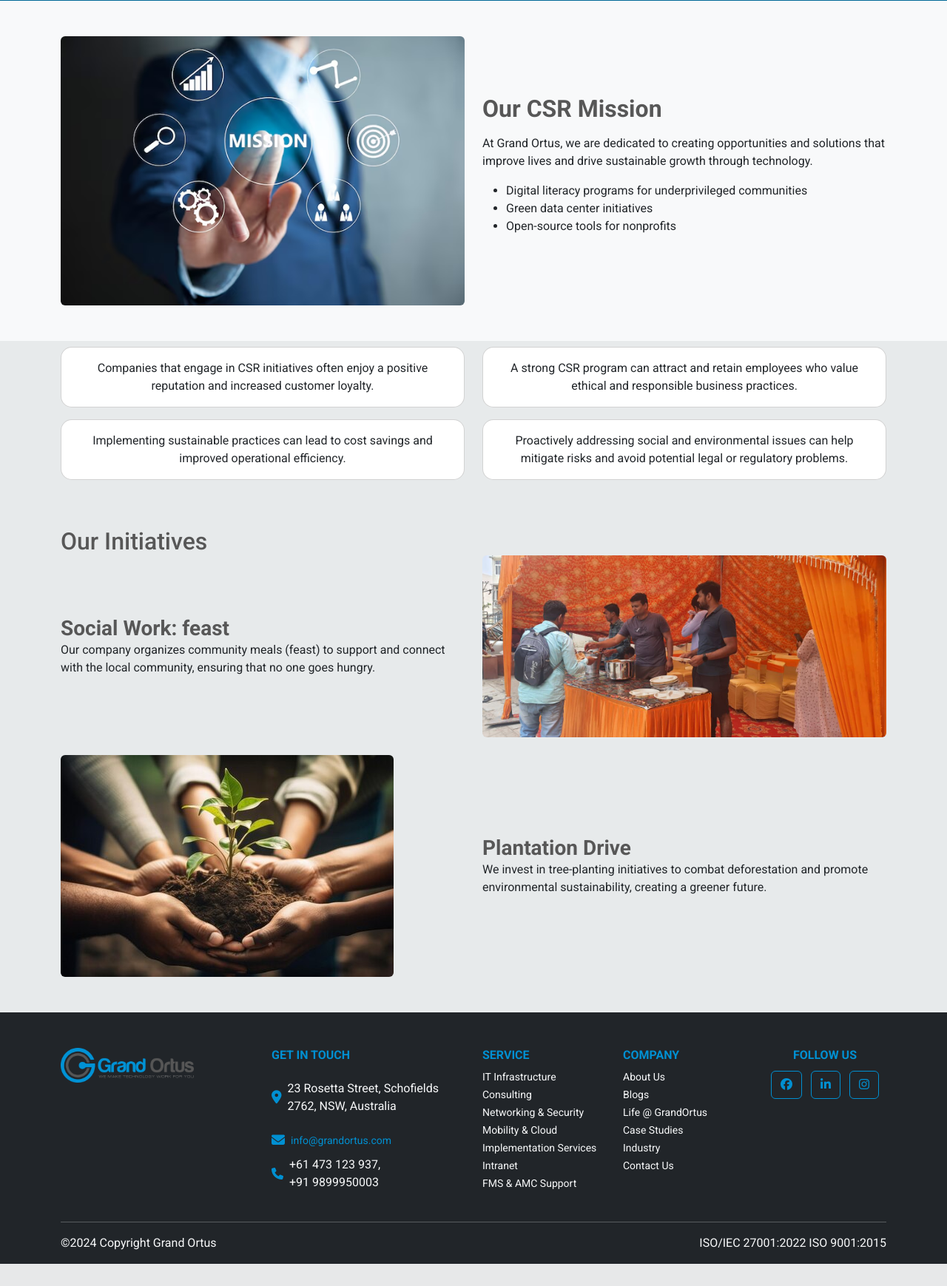
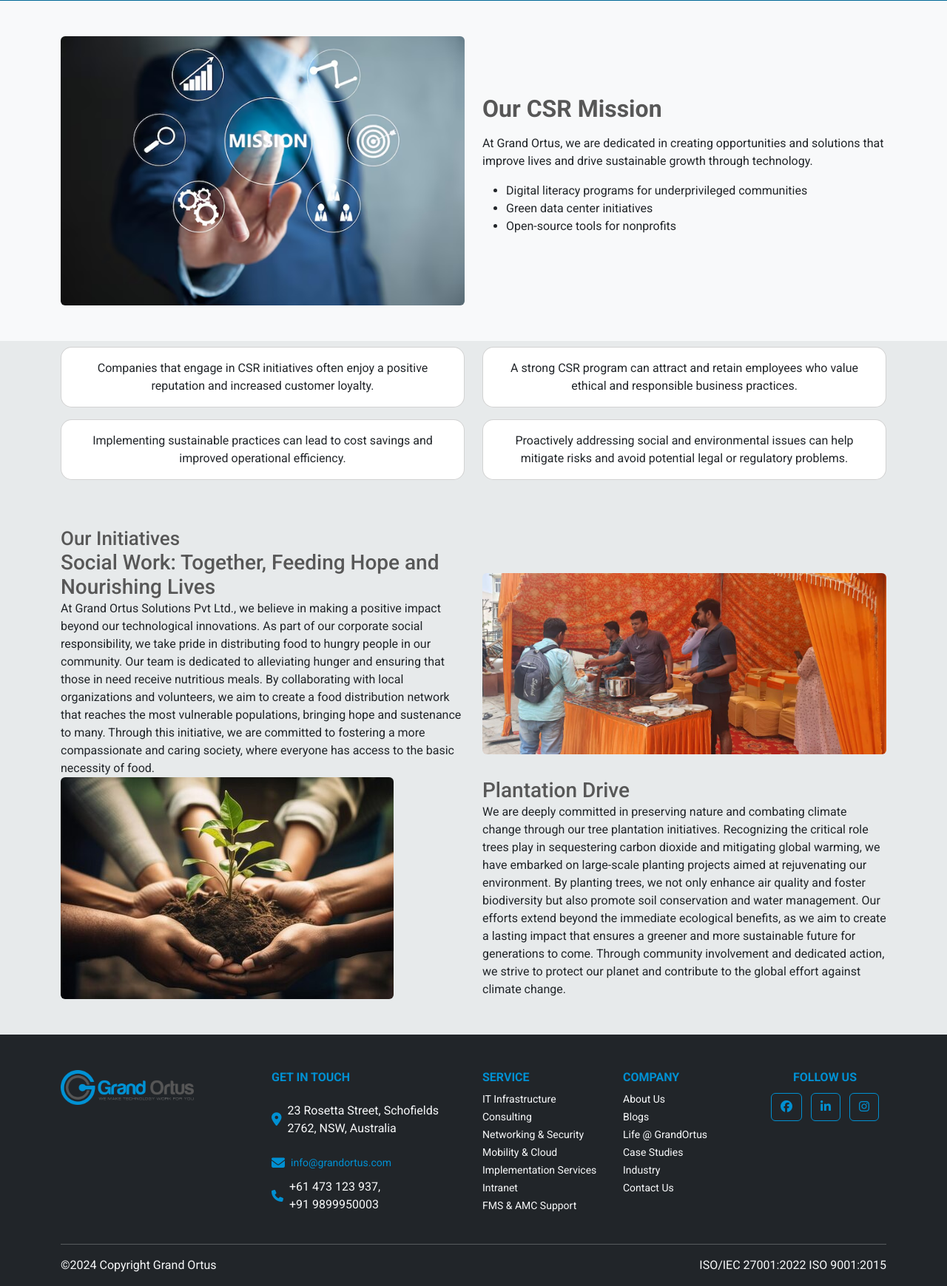
Before and after one commit to akanksha070191/GrandOrtusProduction, a Django app: page //Resources/Career/CSR/ in a window 1280 px wide. Shown: the part 302-2041 px from the top of the page at 74% size. Before the commit the page ends 2011 px from the top, so only its background shows below. Run offline with Django 5.2, Linux system fonts and the light colour scheme; some libraries are stand-ins or nearby versions.

Commit message:
changes in content csr

```diff
--- a/static/css/CSR.css
+++ b/static/css/CSR.css
@@ -30,3 +30,9 @@
     z-index: 1;
     color:var(--color);
 }
+.csr-title{
+    font-size: 26px;
+}
+h3 .csr-text{
+    font-size: 15px;
+}
--- a/templates/byIndustries/FMCG.html
+++ b/templates/byIndustries/FMCG.html
@@ -42,7 +42,7 @@
                 <div class="col-lg-6" data-aos="fade-right" data-aos-duration="1500">
                     <div class="content-text">
                         <strong>How Technology Benefits the FMCG
-                            Industry:</strong>
+                            Industry</strong>
                         <p> Technology significantly benefits the FMCG industry by streamlining operations,
                             enhancing efficiency, and improving customer engagement. Automation and robotics
                             optimize manufacturing and supply chain processes, reducing costs and increasing
--- a/templates/byIndustries/Healthcare.html
+++ b/templates/byIndustries/Healthcare.html
@@ -45,7 +45,7 @@
 
                 <div class="col-lg-6" data-aos="fade-left" data-aos-duration="1500">
                     <div class="content-text">
-                        <strong>Healthcare Industry : </strong>
+                        <strong>Healthcare Industry </strong>
                         <p>IT enables electronic health records (EHRs), facilitating seamless data sharing among healthcare providers
                             for accurate diagnosis and treatment. Telemedicine platforms expand access to care, connecting patients and
                             doctors remotely. Advanced data analytics help in predictive modeling, improving patient outcomes, and
@@ -61,7 +61,7 @@
 
     <!-- Features Section -->
     <div class="container custom-section">
-        <h2 class="custom-heading">Here are just a few ways IT is revolutionizing healthcare:</h2>
+        <h2 class="custom-heading">Here are just a few ways IT is revolutionizing healthcare</h2>
         <div class="list-item">
             <i class="fas fa-file-medical"></i>
             <div>
--- a/templates/byIndustries/Telecom.html
+++ b/templates/byIndustries/Telecom.html
@@ -46,8 +46,8 @@
 
                 <div class="col-lg-6" data-aos="fade-left" data-aos-duration="1500">
                     <div class="content-text">
-                        <strong>A Telecom Industry Game Changer:</strong>
-                        <p> A telecom industry game changer, such as 5G technology, transforms connectivity by delivering faster speeds, reduced latency, and extensive IoT integration. This innovation drives advancements in areas like smart cities, autonomous vehicles, augmented reality, and telemedicine, enabling unprecedented applications. Coupled with AI and blockchain, it revolutionizes network optimization, enhances customer experience through predictive analytics, and ensures secure transactions. These breakthroughs not only redefine business models but also create opportunities for efficiency, scalability, and innovation, positioning the telecom industry as a cornerstone of the modern digital
+                        <strong>A Telecom Industry Game Changer</strong>
+                        <p> A telecom industry game changer, such as 5G technology, transforms connectivity by delivering faster speeds, reduced latency, and extensive IoT integration. This innovation drives advancements in areas like smart cities, autonomous vehicles, augmented reality, and telemedicine, enabling unprecedented applications. Coupled with AI and blockchain, it revolutionizes network optimization, enhances customer experience through predictive analytics, and ensures secure transactions. These breakthroughs not only redefine business models but also create opportunities for efficiency, scalability, and innovation, positioning the telecom industry as a cornerstone of the modern digital.
                         </p>
                     </div>
                 </div>
--- a/templates/companySize/enterprise.html
+++ b/templates/companySize/enterprise.html
@@ -22,7 +22,7 @@
                 <div class="col-lg-7 col-md-12 col-12">
                     <div class="left-item align-items-center">
                         <div class="heading-sec ">
-                            <h1>Importance of Enterprises in the economy.</h1>
+                            <h1>Importance of Enterprises in the economy</h1>
                             <p class="lead">Role of systems integrators in modernizing and optimizing Enterprises.</p>
                         </div>
                         <!-- <button class="learn-more-btn mt-lg-5">
--- a/templates/companySize/msme.html
+++ b/templates/companySize/msme.html
@@ -93,7 +93,7 @@
 
     <!-- Conclusion Section -->
     <section class="container my-5 ">
-        <h2 class="bg-success text-white p-2">Conclusion</h2>
+        <h2 class="bg-success text-white p-2">NOTE:</h2>
         <p>Summary of the importance of systems integrators in MSMEs, Future trends and innovations in systems integration for small businesses.
     </section>
 {% endblock content %}
--- a/templates/companySize/startUp.html
+++ b/templates/companySize/startUp.html
@@ -133,7 +133,7 @@
 
     <!-- Conclusion Section -->
     <section class="container my-5 ">
-        <h2 class="bg-success text-white p-2">Conclusion</h2>
+        <h2 class="bg-success text-white p-2">NOTE:</h2>
         <p>Systems integrators are key to ensuring that startups can operate smoothly, scale effectively, and focus on
             growth. They help startups leverage technology to its fullest potential. If you're a startup founder or
             manager,
--- a/templates/main/Blog.html
+++ b/templates/main/Blog.html
@@ -25,7 +25,7 @@
         <div class="col-lg-7 col-md-12 col-12">
           <div class="left-item align-items-center">
             <div class="heading-sec ">
-              <h1>Blog</h1>
+              <h1>Blogs & Updates</h1>
               <p>Insights, Trends, and Innovations in Networking and Software</p>
               <div class="search-box">
                 <input type="text" id="searchBox" class="form-control w-50" placeholder="Search..." onkeyup="searchContent()" />
--- a/templates/main/CSR.html
+++ b/templates/main/CSR.html
@@ -47,7 +47,7 @@
                 <div class="col-md-6">
                     <div class="csrtext-section">
                         <h2 class="fw-bold py-2">Our CSR Mission</h2>
-                        <p class="card-subtitle py-2">At Grand Ortus, we are dedicated to creating opportunities and
+                        <p class="card-subtitle py-2">At Grand Ortus, we are dedicated in creating opportunities and
                             solutions that improve lives
                             and drive sustainable growth through technology.</p>
                         <ul class="csr-reviews py-2">
@@ -107,12 +107,11 @@
 
     <!-- Additional Initiatives Section -->
     <div class="my-5">
-        <h2 class="">Our Initiatives</h2>
-        <div class="row align-items-center mb-4">
+        <h2 class="csr-title">Our Initiatives</h2>
+        <div class="row align-items-center ">
           <div class="col-md-6">
-            <h3 class="fw-bold">Social Work: feast</h3>
-            <p>Our company organizes community meals (feast) to support and connect with the local community, ensuring
-              that no one goes hungry.</p>
+            <h3 class="fw csr-text">Social Work: Together, Feeding Hope and Nourishing Lives</h3>
+            <p>At Grand Ortus Solutions Pvt Ltd., we believe in making a positive impact beyond our technological innovations. As part of our corporate social responsibility, we take pride in distributing food to hungry people in our community. Our team is dedicated to alleviating hunger and ensuring that those in need receive nutritious meals. By collaborating with local organizations and volunteers, we aim to create a food distribution network that reaches the most vulnerable populations, bringing hope and sustenance to many. Through this initiative, we are committed to fostering a more compassionate and caring society, where everyone has access to the basic necessity of food.</p>
           </div>
           <div class="col-md-6">
             <img src="/static/images/fest-min.jpeg" alt="Bhandara Event" class="img-fluid rounded">
@@ -120,9 +119,8 @@
         </div>
         <div class="row align-items-center">
           <div class="col-md-6 order-md-2">
-            <h3 class="fw-bold">Plantation Drive</h3>
-            <p>We invest in tree-planting initiatives to combat deforestation and promote environmental sustainability,
-              creating a greener future.</p>
+            <h3 class="fw csr-text">Plantation Drive</h3>
+            <p>We are deeply committed in preserving nature and combating climate change through our tree plantation initiatives. Recognizing the critical role trees play in sequestering carbon dioxide and mitigating global warming, we have embarked on large-scale planting projects aimed at rejuvenating our environment. By planting trees, we not only enhance air quality and foster biodiversity but also promote soil conservation and water management. Our efforts extend beyond the immediate ecological benefits, as we aim to create a lasting impact that ensures a greener and more sustainable future for generations to come. Through community involvement and dedicated action, we strive to protect our planet and contribute to the global effort against climate change.</p>
           </div>
           <div class="col-md-6 order-md-1">
             <img src="/static/images/Tree.jpg" alt="Tree Plantation" class="img-fluid rounded">
--- a/templates/main/base.html
+++ b/templates/main/base.html
@@ -79,7 +79,7 @@
                 data-bs-toggle="dropdown" aria-expanded="false">Resources</a>
               <ul class="dropdown-menu triangle mt-4" aria-labelledby="resourcesDropdown">
                 <li><a class="dropdown-item" href="{% url "About" %}">About Us</a></li>
-                <li><a class="dropdown-item" href="{% url "Team" %}">Team</a></li>
+                {% comment %} <li><a class="dropdown-item" href="{% url "Team" %}">Team</a></li> {% endcomment %}
                 <li><a class="dropdown-item" href="{% url "Blog" %}">Blogs</a></li>
                 <li><a class="dropdown-item" href="{% url "CaseStudy" %}">Case Studies</a></li>
                 <li><a class="dropdown-item" href="{% url "AwardsCertifications" %}">Awards & Certifications</a></li>
```
Also changed, not shown: templates/main/About.html (+5 -8 lines), templates/main/index.html (+6 -5 lines), static/css/responsive.css (line endings or trailing spaces).
